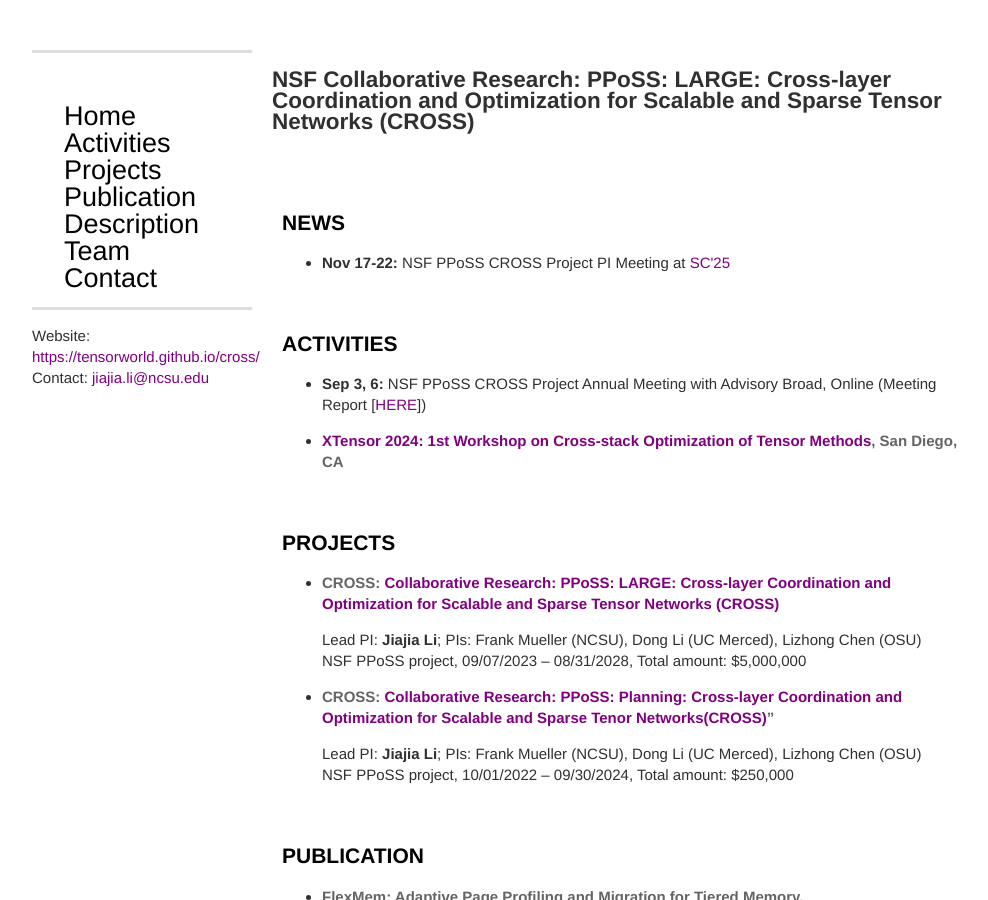
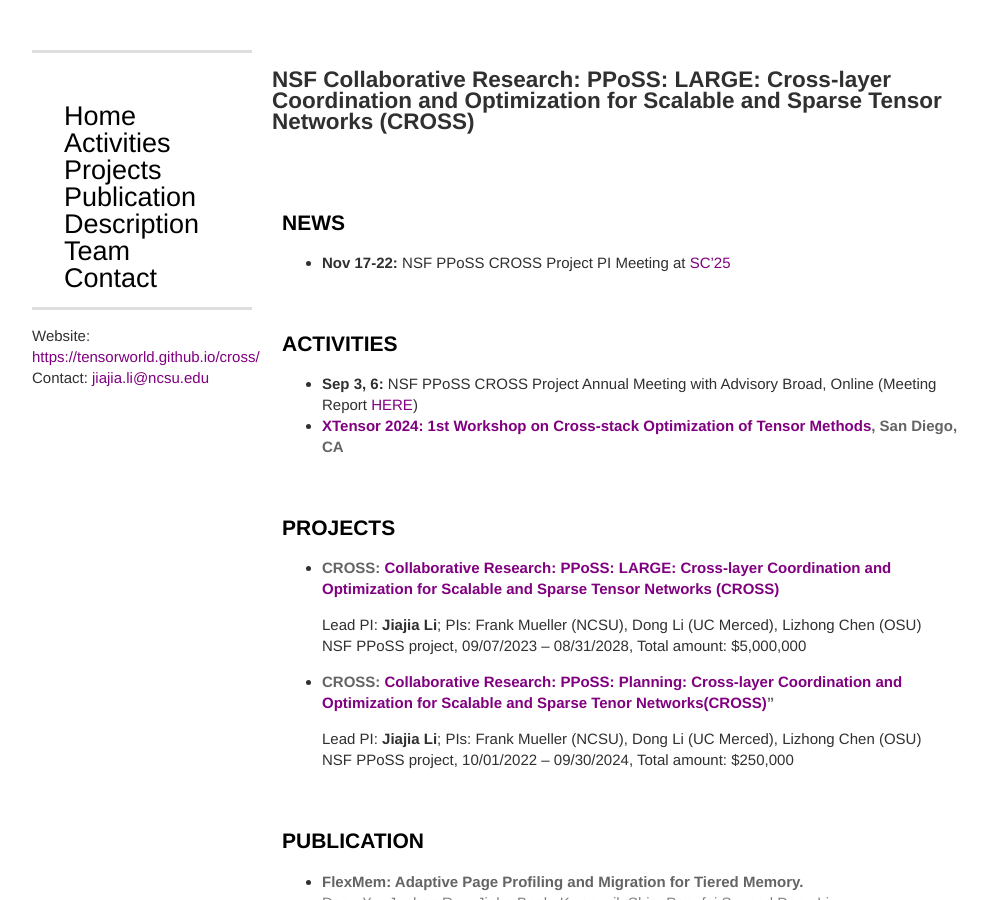
Before and after one commit to tensorworld/cross, a Jekyll site: the page built from index.html, in a window 1280 px wide and 900 px high. Shown: the whole window, without its empty margins (138-1126 px from the left). Built offline with Jekyll 4.4.1, drawn with Linux system fonts in a browser that asks for light colours; nearby versions of some CDN libraries; some web fonts are replaced.

Commit message:
Use Markdown formatting for news and activities

```diff
--- a/_config.yml
+++ b/_config.yml
@@ -62,3 +62,9 @@ postcode: 27695
 #   - vendor/cache/
 #   - vendor/gems/
 #   - vendor/ruby/
+
+collections:
+  news:
+    output: false
+  activities:
+    output: false
--- a/_includes/activities.html
+++ b/_includes/activities.html
@@ -1,13 +1,11 @@
 <section class="twelve columns" id="activities">
-    <h1>Activities</h1>
-    <article>
-        <ul>
-        	<li>
-        		<p><strong>Sep 3, 6:</strong> NSF PPoSS CROSS Project Annual Meeting with Advisory Broad, Online (Meeting Report [<a href="https://drive.google.com/file/d/1bStLNX4csUG1MT3HD5mO2uGSCRCy_KWW/view?usp=sharing">HERE</a>])</p>
-        	</li>
-            <li>
-                <p><em><a href="https://fruitfly1026.github.io/static/files/xtensor-asplos24.html">XTensor 2024: 1st Workshop on Cross-stack Optimization of Tensor Methods</a>, San Diego, CA</em></p>
-            </li>
-
-    </article>
+  <h1>Activities</h1>
+  <article>
+    <ul>
+      {% assign activities = site.activities | sort: 'date' | reverse %}
+      {% for activity in activities %}
+        <li>{{ activity.content | markdownify | strip | replace: '<p>', '' | replace: '</p>', '' }}</li>
+      {% endfor %}
+    </ul>
+  </article>
 </section>
--- a/_includes/news.html
+++ b/_includes/news.html
@@ -1,8 +1,11 @@
 <section class="twelve columns" id="news">
-    <h1>News</h1>
-        <article>
-        <ul>
-          <li><strong>Nov 17-22:</strong> NSF PPoSS CROSS Project PI Meeting at <a href="https://sc24.supercomputing.org/">SC'25</a></li>
-        </ul>
-    </article>
+  <h1>News</h1>
+  <article>
+    <ul>
+      {% assign news_items = site.news | sort: 'date' | reverse %}
+      {% for item in news_items %}
+        <li>{{ item.content | markdownify | strip | replace: '<p>', '' | replace: '</p>', '' }}</li>
+      {% endfor %}
+    </ul>
+  </article>
 </section>
```
Also changed, not shown: _activities/annual-meeting-2024.md (added, +4 -0 lines), _activities/xtensor-2024-workshop.md (added, +4 -0 lines), _news/pi-meeting-sc25.md (added, +4 -0 lines).
